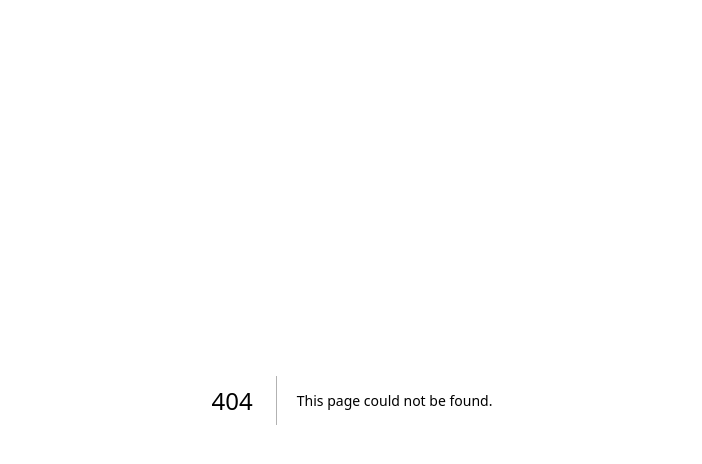
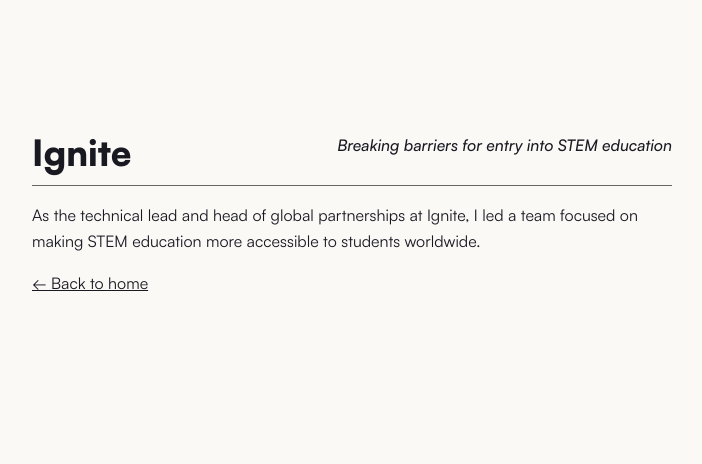
Before and after one commit to itsjslee/mildjosh, a Next.js app: page /projects/ignite in a window 1280 px wide. Before the commit this address had no page. Shown: the top 464 px of the page, without its empty margins (288-990 px from the left). Built offline with nearby package versions, Linux system fonts and the light colour scheme.

Commit message:
set up ignite

```diff
--- a/app/page.tsx
+++ b/app/page.tsx
@@ -76,8 +76,9 @@
            V1 Michigan
          </DomLink>.
          Previously, I was the technical lead and head of global partnerships for {' '}
-         <DomLink href='https://mildjosh.com/ignite'>
-          Ignite</DomLink>,
+         <DomLink href='/projects/ignite'>
+          Ignite
+         </DomLink>,
           a team focused on breaking barriers for entry into STEM education.
         </p>
 
--- /dev/null
+++ b/app/projects/ignite/page.tsx
@@ -0,0 +1,28 @@
+import styles from '../../page.module.scss'
+import { DomLink } from '@/components/DomLink'
+
+export default function IgnitePage() {
+  return (
+    <div className={styles.container}>
+      <div className={styles.content}>
+        <header>
+          <h1>Ignite</h1>
+          <p className={styles.subtitle}>Breaking barriers for entry into STEM education</p>
+        </header>
+
+        <hr />
+
+        <p>
+          As the technical lead and head of global partnerships at Ignite, I led a team
+          focused on making STEM education more accessible to students worldwide.
+        </p>
+
+        {/* Add more content about the Ignite project here */}
+
+        <p>
+          <DomLink href="/">← Back to home</DomLink>
+        </p>
+      </div>
+    </div>
+  )
+}
```
Also changed, not shown: app/projects/ignite.ts (deleted, +0 -13 lines).
